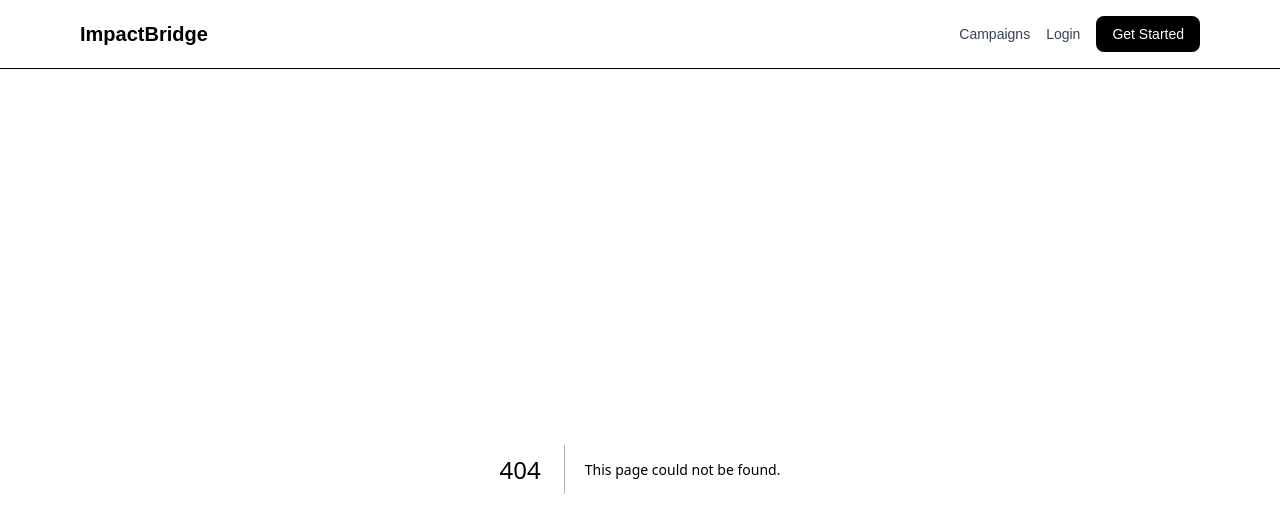
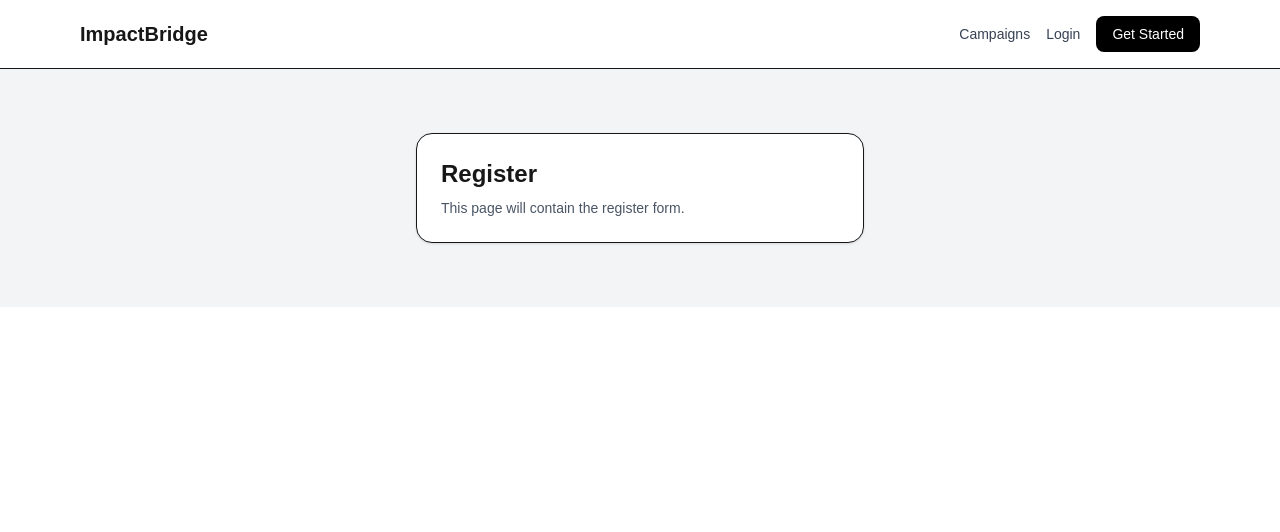
Before and after one commit to dung-ngo/impactbridge, a Next.js app: page /register in a window 1280 px wide. Before the commit this address had no page. Shown: the top 532 px of the page. Built offline with nearby package versions, Linux system fonts and the light colour scheme.

Commit message:
feat: add basic auth pages

```diff
--- /dev/null
+++ b/app/login/page.tsx
@@ -0,0 +1,12 @@
+export default function LoginPage() {
+  return (
+    <main className="bg-gray-100 px-4 py-16">
+      <div className="mx-auto max-w-md rounded-2xl border bg-white p-6 shadown-sm">
+        <h1 className="text-2xl font-bold">Login</h1>
+        <p className="mt-2 text-sm text-gray-600">
+          This page will contain the login form.
+        </p>
+      </div>
+    </main>
+  );
+}
--- /dev/null
+++ b/app/register/page.tsx
@@ -0,0 +1,12 @@
+export default function RegisterPage() {
+  return (
+    <main className="bg-gray-100 px-4 py-16">
+      <div className="mx-auto max-w-md rounded-2xl border bg-white p-6 shadow-sm">
+        <h1 className="text-2xl font-bold">Register</h1>
+        <p className="mt-2 text-sm text-gray-600">
+          This page will contain the register form.
+        </p>
+      </div>
+    </main>
+  );
+}
```
